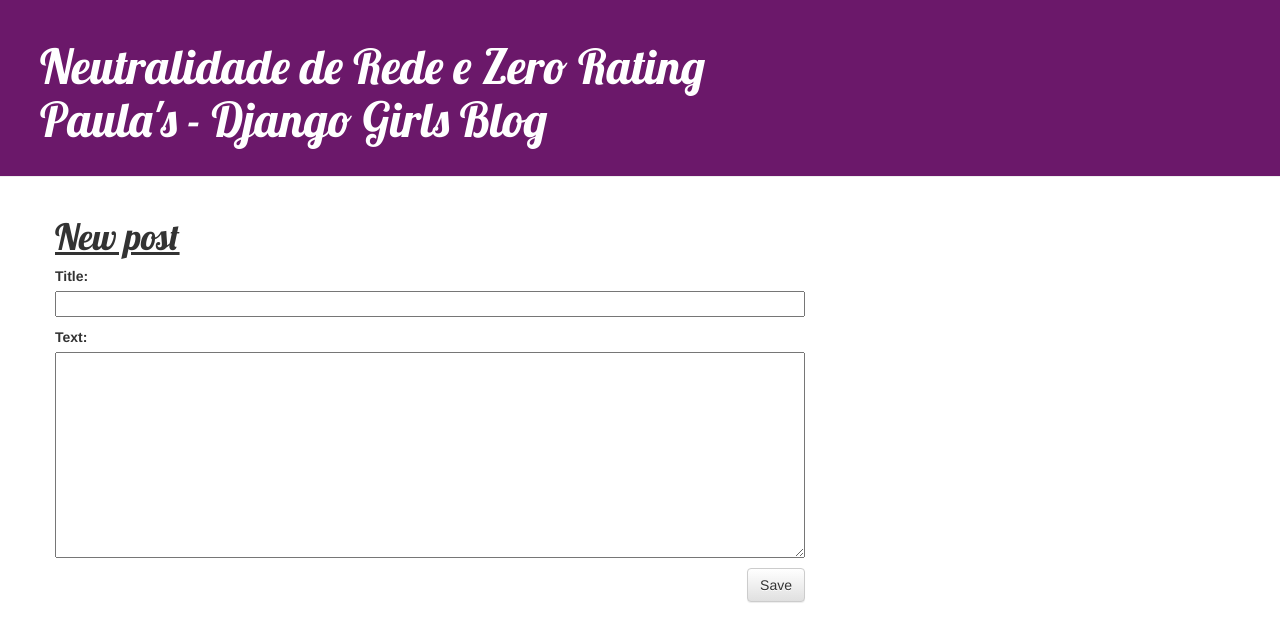
After one commit to pcortereal/my-first-blog, a Django app: page /post/new/ in a window 1280 px wide. The commit adds this page. Shown: the top 642 px of the page. Run offline with Django 3.2, Linux system fonts and the light colour scheme; some libraries are stand-ins or nearby versions.

Commit message:
Add views para criar/editar um post dentro do site

```diff
--- /dev/null
+++ b/blog/forms.py
@@ -0,0 +1,9 @@
+from django import forms
+
+from .models import Post
+
+class PostForm(forms.ModelForm):
+
+    class Meta:
+        model = Post
+        fields = ('title', 'text')
--- a/blog/templates/blog/base.html
+++ b/blog/templates/blog/base.html
@@ -1,16 +1,18 @@
 {% load staticfiles %}
 <html>
     <head>
+        <title>Paula's Django Girls blog</title>
         <link rel="stylesheet" href="//maxcdn.bootstrapcdn.com/bootstrap/3.2.0/css/bootstrap.min.css">
         <link rel="stylesheet" href="//maxcdn.bootstrapcdn.com/bootstrap/3.2.0/css/bootstrap-theme.min.css">
+        <link href='//fonts.googleapis.com/css?family=Lobster&subset=latin,latin-ext' rel='stylesheet' type='text/css'>
         <link rel="stylesheet" href="{% static 'css/blog.css' %}">
-    <link href="https://fonts.googleapis.com/css?family=Lobster&subset=latin,latin-ext" rel="stylesheet" type="text/css">
-        <title>Paula - Django Girls blog</title>
-
     </head>
     <body>
         <div class="page-header">
-            <h1><a href="">Neutralidade de Rede e Zero Rating <br> Paula's - Django Girls Blog</a></h1>
+{% if user.is_authenticated %}
+    <a href="{% url 'post_new' %}" class="top-menu"><span class="glyphicon glyphicon-plus"></span></a>
+{% endif %}
+            <h1><a href="/">Neutralidade de Rede e Zero Rating <br> Paula's - Django Girls Blog</a></h1>
         </div>
         <div class="content container">
             <div class="row">
--- a/blog/templates/blog/post_detail.html
+++ b/blog/templates/blog/post_detail.html
@@ -7,6 +7,9 @@
                 {{ post.published_date }}
             </div>
         {% endif %}
+ {% if user.is_authenticated %}
+     <a class="btn btn-default" href="{% url 'post_edit' pk=post.pk %}"><span class="glyphicon glyphicon-pencil"></span></a>
+{% endif %}
         <h1>{{ post.title }}</h1>
         <p>{{ post.text|linebreaksbr }}</p>
     </div>
--- /dev/null
+++ b/blog/templates/blog/post_edit.html
@@ -0,0 +1,9 @@
+{% extends 'blog/base.html' %}
+
+{% block content %}
+    <h1>New post</h1>
+    <form method="POST" class="post-form">{% csrf_token %}
+        {{ form.as_p }}
+        <button type="submit" class="save btn btn-default">Save</button>
+    </form>
+{% endblock %}
--- a/blog/urls.py
+++ b/blog/urls.py
@@ -2,6 +2,8 @@ from django.conf.urls import url
 from . import views
 
 urlpatterns = [
-    url(r'^$', views.post_list),
-    url(r'^post/(?P<pk>[0-9]+)/$', views.post_detail, name="post_detail"),
+    url(r'^$', views.post_list, name='post_list'),
+    url(r'^post/(?P<pk>\d+)/$', views.post_detail, name='post_detail'),
+    url(r'^post/new/$', views.post_new, name='post_new'),
+    url(r'^post/(?P<pk>\d+)/edit/$', views.post_edit, name='post_edit'),
 ]
--- a/blog/views.py
+++ b/blog/views.py
@@ -2,6 +2,8 @@ from django.shortcuts import render
 from django.utils import timezone
 from .models import Post
 from django.shortcuts import render, get_object_or_404
+from .forms import PostForm
+from django.shortcuts import redirect
 
 def post_list(request):
     posts = Post.objects.filter(published_date__lte=timezone.now()).order_by('published_date')
@@ -10,3 +12,30 @@ def post_list(request):
 def post_detail(request, pk):
     post = get_object_or_404(Post, pk=pk)
     return render(request, 'blog/post_detail.html', {'post': post})
+
+def post_new(request):
+    if request.method == "POST":
+        form = PostForm(request.POST)
+        if form.is_valid():
+            post = form.save(commit=False)
+            post.author = request.user
+            post.published_date = timezone.now()
+            post.save()
+            return redirect('post_detail', pk=post.pk)
+    else:
+        form = PostForm()
+    return render(request, 'blog/post_edit.html', {'form': form})
+
+def post_edit(request, pk):
+    post = get_object_or_404(Post, pk=pk)
+    if request.method == "POST":
+        form = PostForm(request.POST, instance=post)
+        if form.is_valid():
+            post = form.save(commit=False)
+            post.author = request.user
+            post.published_date = timezone.now()
+            post.save()
+            return redirect('post_detail', pk=post.pk)
+    else:
+        form = PostForm(instance=post)
+    return render(request, 'blog/post_edit.html', {'form': form})
--- a/mysite/urls.py
+++ b/mysite/urls.py
@@ -4,4 +4,5 @@ from django.contrib import admin
 urlpatterns = [
     url(r'^admin/', include(admin.site.urls)),
     url(r'',include('blog.urls')),
+
 ]
```
Lines whose indentation alone changed are shown as unchanged.
